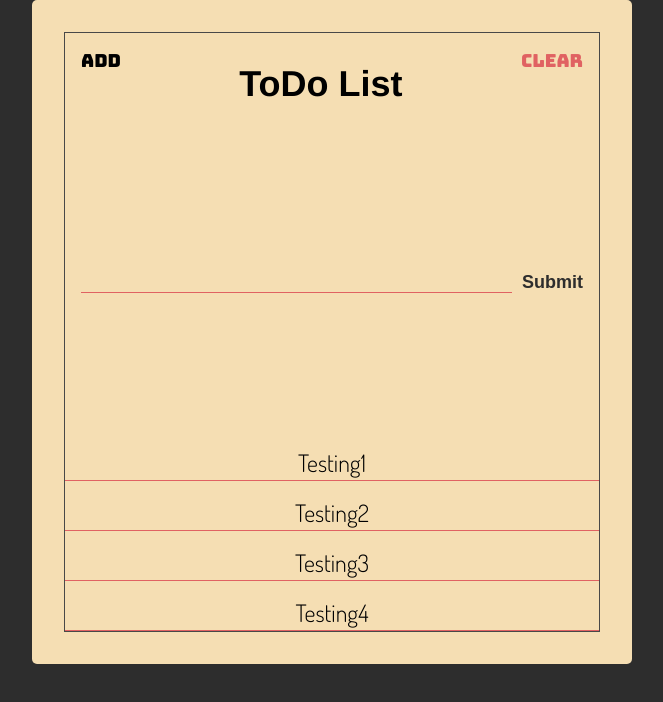
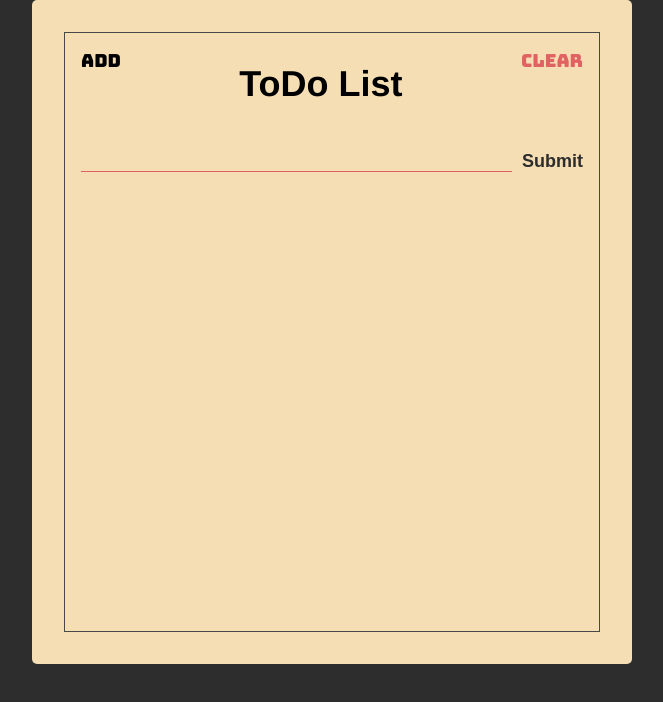
Before and after one commit to therevolt/react-todolist-based, a React (Create React App) app: page / in a window 1280 px wide. Shown: the top 702 px of the page, without its empty margins (308-971 px from the left). Built offline with nearby package versions, Linux system fonts and the light colour scheme.

Commit message:
Menambahkan addTodo

```diff
--- a/src/components/TodoForm.jsx
+++ b/src/components/TodoForm.jsx
@@ -10,8 +10,7 @@ const Form = ({ addTodo }) => {
       alert("ToDo Kosong!");
       return;
     }
-
-    alert(value);
+    addTodo(value);
     setValue("");
   };
 
--- a/src/components/Todos.jsx
+++ b/src/components/Todos.jsx
@@ -5,8 +5,8 @@ import Todo from "./Todo";
 const ListItem = ({ todos }) => {
   return (
     <section className="todos">
-      {todos.map((todos) => {
-        return <Todo key={todos.text} text={todos.text} />;
+      {todos.map((todos, index) => {
+        return <Todo key={index} text={todos.text} />;
       })}
     </section>
   );
--- a/src/pages/TodoList.jsx
+++ b/src/pages/TodoList.jsx
@@ -5,16 +5,17 @@ import Form from "../components/TodoForm";
 import TodoList from "../components/Todos";
 
 export default function App() {
-  const [todos, setTodos] = useState([
-    { text: "Testing1" },
-    { text: "Testing2" },
-    { text: "Testing3" },
-    { text: "Testing4" }
-  ]);
+  const [todos, setTodos] = useState([]);
+
+  const addTodo = (value) => {
+    const addedTodo = [...todos, { text: value }];
+    setTodos(addedTodo);
+  };
+
   return (
     <Paper>
       <Header />
-      <Form />
+      <Form addTodo={addTodo} />
       <TodoList todos={todos} />
     </Paper>
   );
--- a/src/styles.css
+++ b/src/styles.css
@@ -117,6 +117,7 @@ html {
 .todos {
   display: flex;
   flex-direction: column;
+  margin-bottom: auto;
 }
 
 .todo {
```
